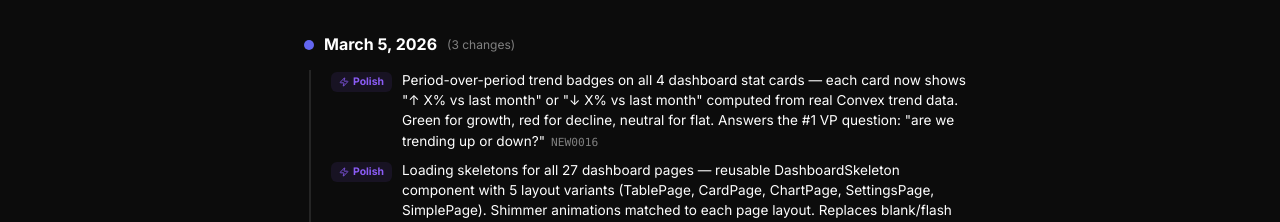
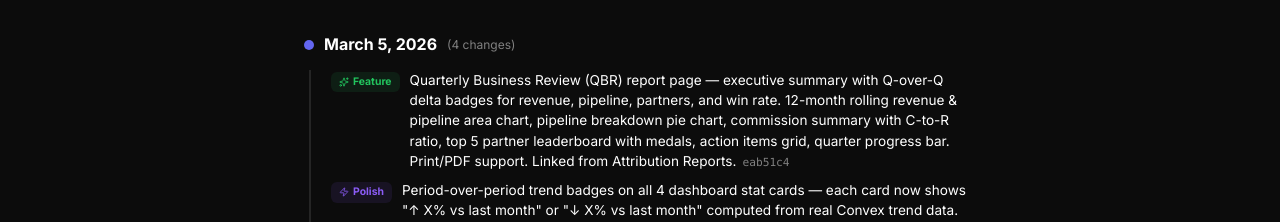
Before and after one commit to dylan3796/partner-attribution-ai, a Next.js app: page /changelog in a window 1280 px wide. Shown: the part 168-390 px from the top of the page. Built offline with nearby package versions, Linux system fonts and the light colour scheme; no server answers.

Commit message:
chore: changelog entry for QBR report page

```diff
--- a/app/changelog/page.tsx
+++ b/app/changelog/page.tsx
@@ -15,6 +15,7 @@ const CHANGELOG: Entry[] = [
   {
     date: "March 5, 2026",
     commits: [
+      { hash: "eab51c4", type: "feat", message: "Quarterly Business Review (QBR) report page — executive summary with Q-over-Q delta badges for revenue, pipeline, partners, and win rate. 12-month rolling revenue & pipeline area chart, pipeline breakdown pie chart, commission summary with C-to-R ratio, top 5 partner leaderboard with medals, action items grid, quarter progress bar. Print/PDF support. Linked from Attribution Reports." },
       { hash: "NEW0016", type: "polish", message: "Period-over-period trend badges on all 4 dashboard stat cards — each card now shows \"↑ X% vs last month\" or \"↓ X% vs last month\" computed from real Convex trend data. Green for growth, red for decline, neutral for flat. Answers the #1 VP question: \"are we trending up or down?\"" },
       { hash: "2ec1248", type: "polish", message: "Loading skeletons for all 27 dashboard pages — reusable DashboardSkeleton component with 5 layout variants (TablePage, CardPage, ChartPage, SettingsPage, SimplePage). Shimmer animations matched to each page layout. Replaces blank/flash states while Convex queries resolve." },
       { hash: "NEW0014", type: "feat", message: "Dispute resolution with Convex backend — full dispute lifecycle: open disputes against deals with current/requested commission %, review workflow, resolve or reject with notes, CSV export, audit trail. Convex backend: disputes table with list, getCounts, create, updateStatus, remove mutations, org-scoped queries. Duplicate dispute prevention. Added to sidebar nav under Revenue. Replaces local-state-only conflicts page." },
```
